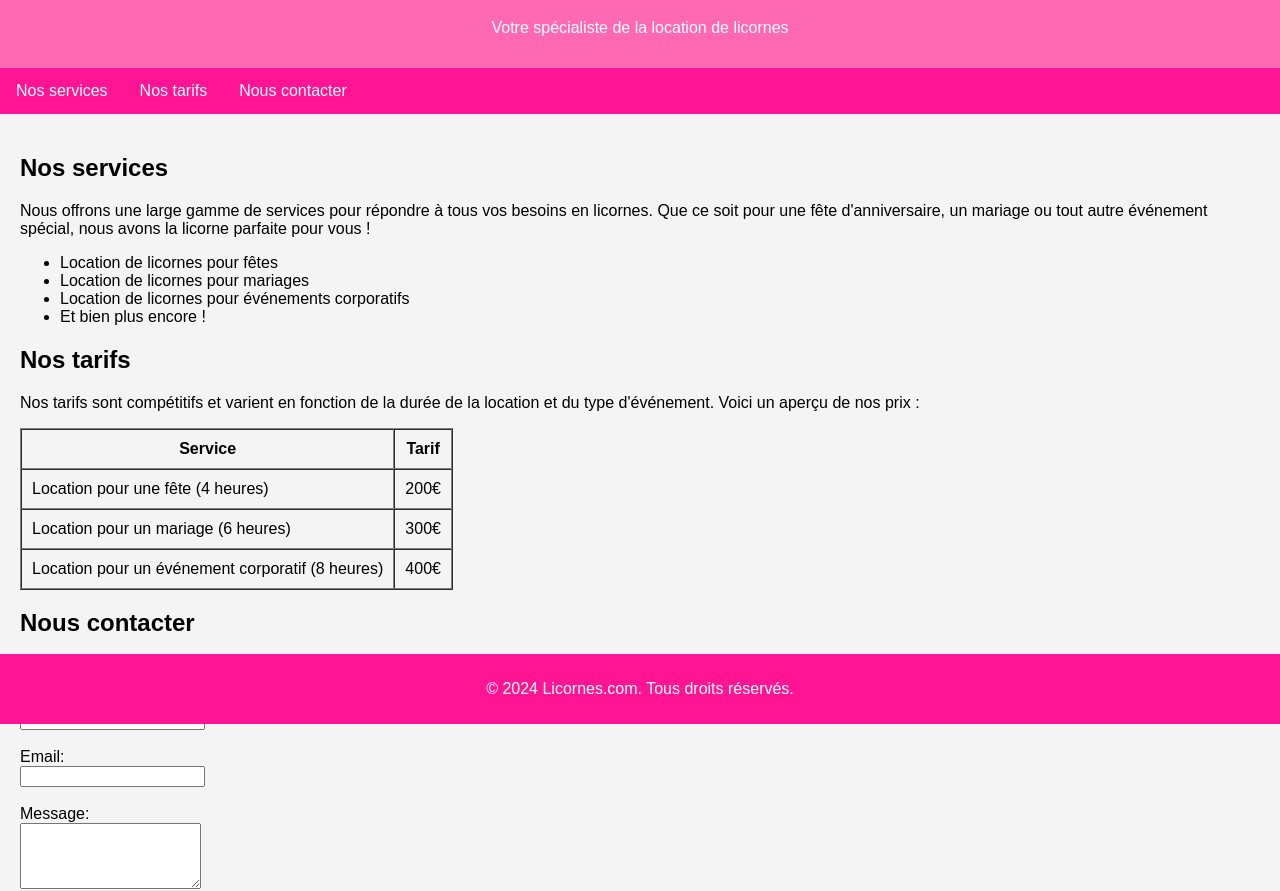
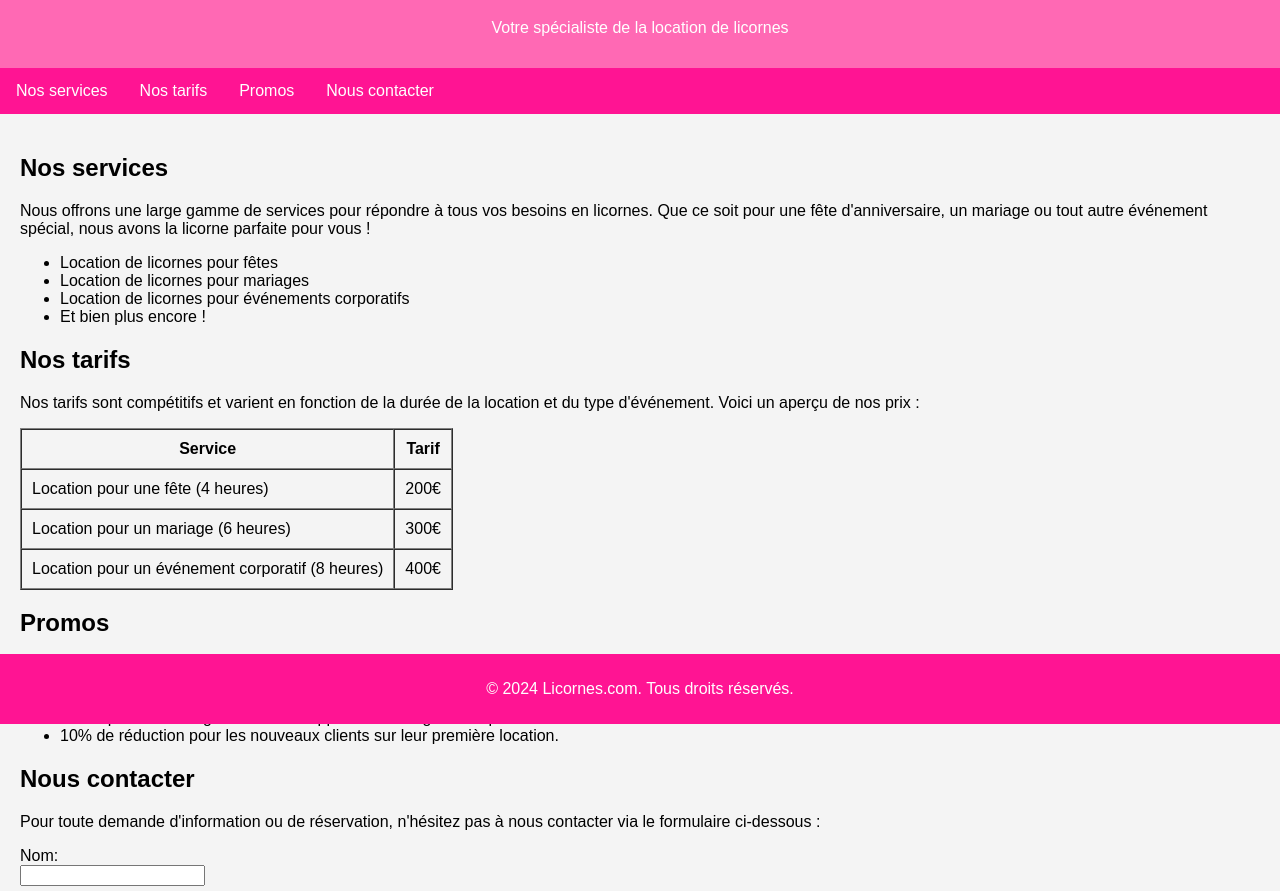
Before and after one commit to ABH-MBDAI/PremierProjet, a plain HTML site: page index.html in a window 1280 px wide. Shown: the part 76-967 px from the top of the page. Drawn offline with Linux system fonts and the light colour scheme.

Commit message:
ajout de l'onglet promos

```diff
--- a/index.html
+++ b/index.html
@@ -56,6 +56,7 @@
 <nav>
     <a href="#services">Nos services</a>
     <a href="#tarifs">Nos tarifs</a>
+    <a href="#promos">Promos</a>
     <a href="#contact">Nous contacter</a>
 </nav>
 
@@ -94,6 +95,16 @@
         </table>
     </section>
 
+    <section id="promos">
+        <h2>Promos</h2>
+        <p>Découvrez nos promotions en cours et profitez de nos offres exceptionnelles :</p>
+        <ul>
+            <li>20% de réduction sur la location de licornes pour les fêtes d'anniversaire en juillet.</li>
+            <li>Offre spéciale mariage : 2 heures supplémentaires gratuites pour toute réservation avant le 31 août.</li>
+            <li>10% de réduction pour les nouveaux clients sur leur première location.</li>
+        </ul>
+    </section>
+
     <section id="contact">
         <h2>Nous contacter</h2>
         <p>Pour toute demande d'information ou de réservation, n'hésitez pas à nous contacter via le formulaire ci-dessous :</p>
```
